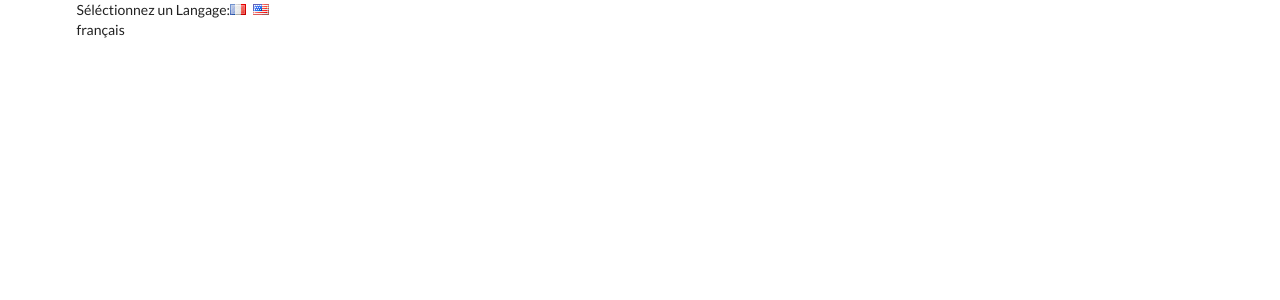
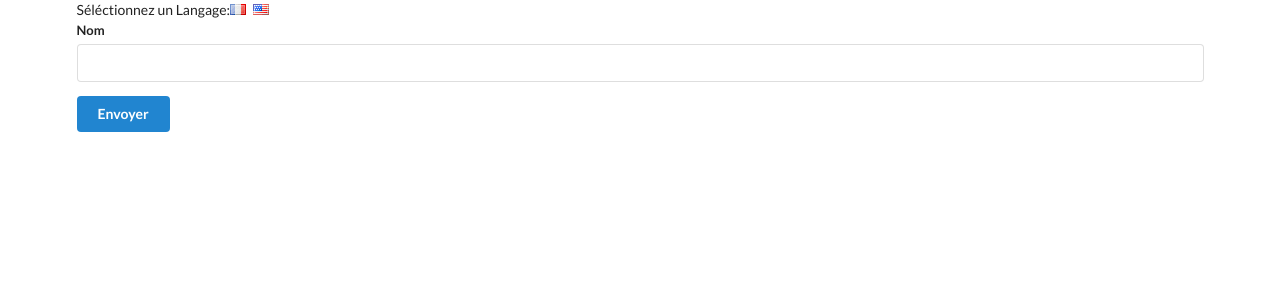
Before and after one commit to jerostax/React-Context_Translate_App, a React (Create React App) app: page / in a window 1280 px wide. Shown: the top 300 px of the page. Built offline with nearby package versions, Linux system fonts and the light colour scheme.

Commit message:
[ FEATURE ] Added CreateUser, Button and Field components

```diff
--- a/src/components/App.js
+++ b/src/components/App.js
@@ -1,4 +1,5 @@
 import React from 'react';
+import UserCreate from './UserCreate';
 
 class App extends React.Component {
   state = { language: 'français' };
@@ -15,7 +16,7 @@
           <i className='flag fr' onClick={() => this.onLanguageChange('français')} />
           <i className='flag us' onClick={() => this.onLanguageChange('english')} />
       </div>
-      {this.state.language}
+      <UserCreate />
     </div>
     );
   }
--- /dev/null
+++ b/src/components/Button.js
@@ -0,0 +1,11 @@
+import React from 'react';
+
+class Button extends React.Component {
+  render() {
+    return (
+      <button className="ui button primary">Envoyer</button>
+    );
+  }
+}
+
+export default Button;
--- /dev/null
+++ b/src/components/Field.js
@@ -0,0 +1,14 @@
+import React from 'react';
+
+class Field extends React.Component {
+  render() {
+    return (
+      <div className="ui field">
+        <label>Nom</label>
+        <input />
+      </div>
+    );
+  }
+}
+
+export default Field;
--- /dev/null
+++ b/src/components/UserCreate.js
@@ -0,0 +1,14 @@
+import React from 'react';
+import Field from './Field';
+import Button from './Button';
+
+const UserCreate = () => {
+  return (
+    <div className="ui form">
+      <Field />
+      <Button />
+    </div>
+  );
+};
+
+export default UserCreate;
```
